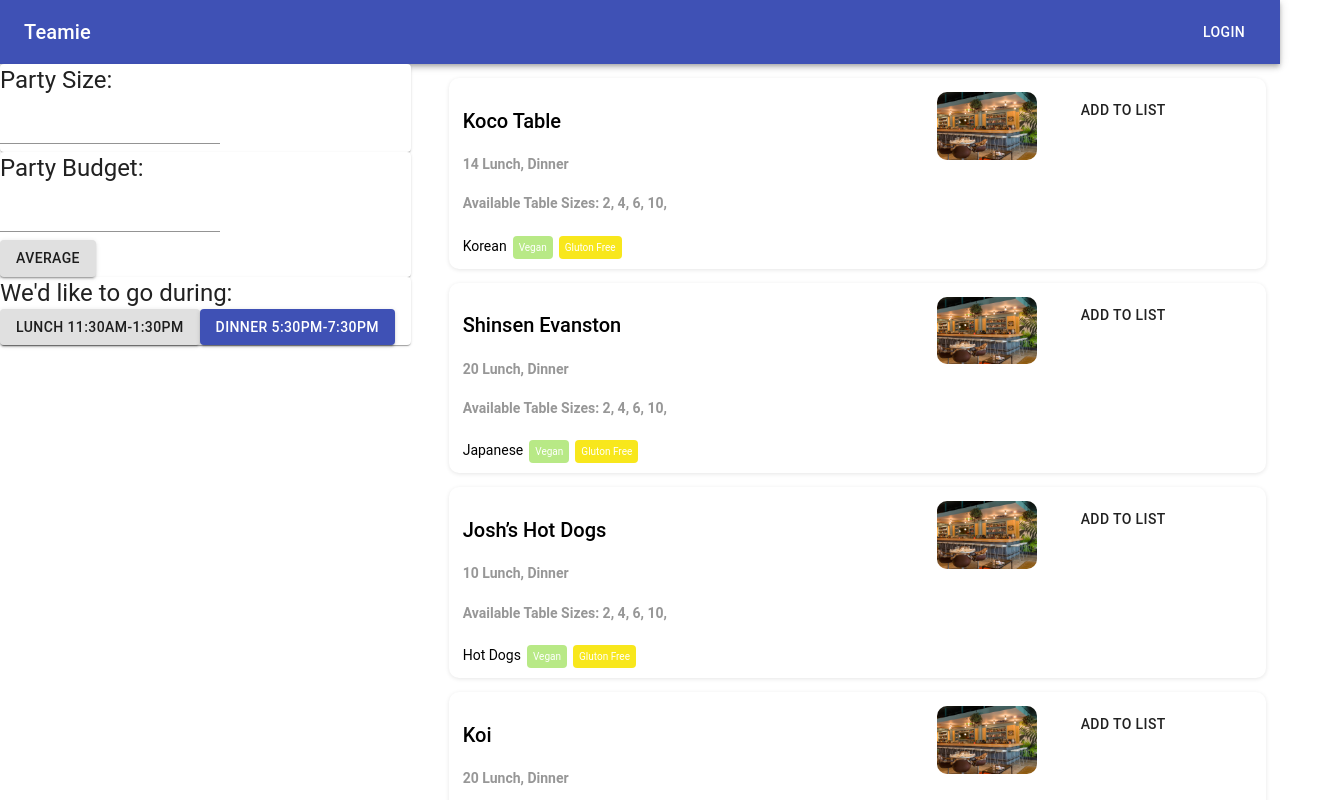
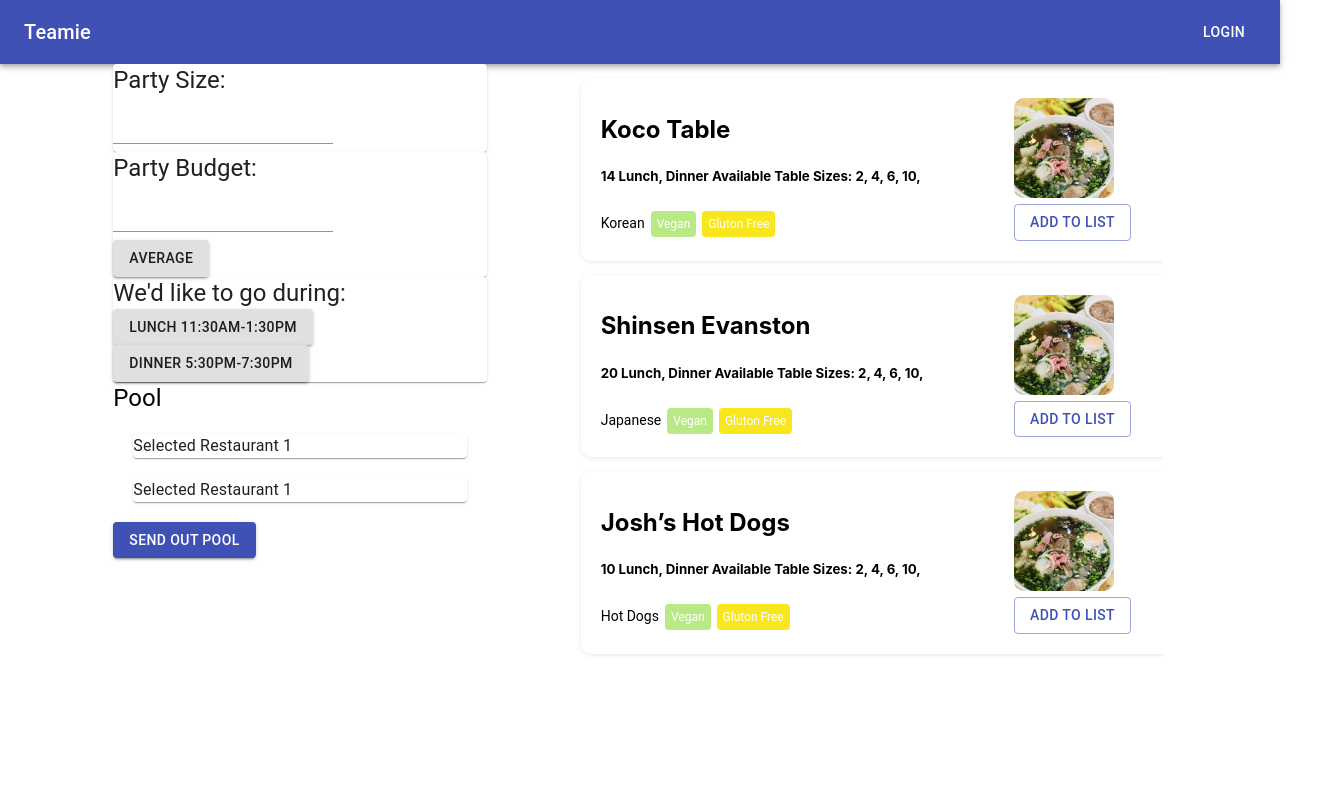
Before and after one commit to sachinsrivastava0126/teamie-ci-cd, a React (Create React App) app: page / in a window 1280 px wide. Shown: the top 800 px of the page, 1320 px wide, since content can reach past the window. Built offline with nearby package versions, Linux system fonts and the light colour scheme.

Commit message:
cards, scrollable list, pool
slice 1

```diff
--- a/src/App.css
+++ b/src/App.css
@@ -1,48 +1,29 @@
-.App {
-  text-align: center;
-}
 
-.App-logo {
-  height: 40vmin;
-}
-
-.App-header {
-  background-color: #282c34;
-  min-height: 100vh;
-  display: flex;
-  flex-direction: column;
-  align-items: center;
-  justify-content: center;
-  font-size: calc(10px + 2vmin);
-  color: white;
-}
-
-.App-link {
-  color: #09d3ac;
-}
 
 .restaurant-card {
-
+  width:100%;
   background: #FFF;
   margin: 14px;
-  padding: 14px;
+  padding: 20px;
   border-radius: 10px;
   box-shadow: 0 1px 4px rgba(0, 0, 0, 0.1);
+  line-height: 24px;
 }
 
 
 
-.restaurant-card h2{
+.restaurant-card ttl{
   color: #000;
   font-family: Roboto;
   font-size:20px;
   font-weight: 500;
 
+
 }
 
 
 
-.restaurant-card h5{
+.restaurant-card des{
   color: #979797;
   font-family: Roboto;
   font-size:14px;
@@ -59,7 +40,7 @@
   margin-right: 6px;
   color:#fff;
   font-family: Roboto;
-  font-size:10px;
+  font-size:12px;
   padding:6px;
   border-radius: 4px;
   background-color: #B8E986;
@@ -70,7 +51,7 @@
   margin-right: 6px;
   color:#fff;
   font-family: Roboto;
-  font-size:10px;
+  font-size:12px;
   padding:6px;
   border-radius: 4px;
   background-color: #F8E71C;
@@ -82,3 +63,7 @@
   width: 100px;
 
 }
+
+.Grid {
+  position: fixed;
+}
--- a/src/App.js
+++ b/src/App.js
@@ -9,6 +9,9 @@ import Grid from '@material-ui/core/Grid';
 import TextField from '@material-ui/core/TextField';
 import imgURL from './images/rest1.jpg';
 import './App.css';
+import GridList from '@material-ui/core/GridList';
+import GridListTile from '@material-ui/core/GridListTile';
+import Card from '@material-ui/core/Card';
 
 import firebase from 'firebase/app';
 import 'firebase/database';
@@ -32,6 +35,13 @@ const useStyles = makeStyles(theme => ({
   title: {
     flexGrow: 1,
   },
+    gridList: {
+    width: "100%",
+    height: 600,
+  },
+  card:{
+    margin: 20,
+  }
 }));
 
 const AppBar_header = () => {
@@ -93,27 +103,49 @@ const TimeFilter = () => {
         Lunch 11:30AM-1:30PM
       </Button>
 
-      <Button variant="contained" color="primary">
+      <Button variant="contained">
         Dinner 5:30PM-7:30PM
       </Button>
     </Paper>
   )
 }
 
+const Pool = () => {
+  const classes = useStyles()
 
+  return(
+    <div>
+      <Typography variant="h5" component="h3">Pool</Typography>
+<Card className={classes.card}>
+  <Typography>Selected Restaurant 1</Typography>
+
+
+</Card>
+<Card className={classes.card}>
+  <Typography>Selected Restaurant 1</Typography>
+
+</Card>
+ </div>
+
+  )
+}
 
 const GridComponent = ({restaurants}) => {
   return (
     <div>
-      <Grid container spacing={3}>
+      <Grid container spacing={10}>
+      <Grid item xs={1}></Grid>
       <Grid item xs={4}>
           <TeamMemberFilter></TeamMemberFilter>
           <BudgetFilter></BudgetFilter>
           <TimeFilter></TimeFilter>
+          <Pool></Pool>
+          <Button variant="contained" color="primary">Send out pool</Button>
       </Grid>
-      <Grid item xs={8}>
+      <Grid item xs={6}>
         <RestaurantList restaurants={restaurants}/>
       </Grid>
+      <Grid item xs={1}></Grid>
       </Grid>
 
     </div>
@@ -122,11 +154,18 @@ const GridComponent = ({restaurants}) => {
 }
 
 const RestaurantList = ({restaurants}) => {
+  const classes = useStyles()
 
   return(
-    <div>
-      { restaurants.map(restaurant => <Restaurant key={restaurant.id} restaurant={ restaurant } />) }
-    </div>
+
+    <GridList className={classes.gridList}>
+        <GridListTile cols={2} style={{ height: 'auto' }}>
+        { restaurants.map(restaurant => <Restaurant key={restaurant.id} restaurant={ restaurant } />) }
+
+        </GridListTile>
+
+
+      </GridList>
 
   )
 }
@@ -136,24 +175,22 @@ const Restaurant = ({key, restaurant}) => {
   return(
     <div className="restaurant-card">
      <Grid container spacing={3}>
-      <Grid item xs={7}>
+      <Grid item xs={8}>
    <h2>{restaurant.name}</h2>
 
-   <h5>{restaurant.price} Lunch, Dinner</h5>
-   <h5>Available Table Sizes: {restaurant.tables.map(size => <span>{size}, </span>)}</h5>
+   <h5>{restaurant.price} Lunch, Dinner Available Table Sizes: {restaurant.tables.map(size => <span>{size}, </span>)}</h5>
    <type>{restaurant.type}</type>
    <vegan>Vegan</vegan>
    <gltfree>Gluton Free</gltfree>
   </Grid>
 
-  <Grid item xs={2}>
+  <Grid item xs={3}>
 <img src={imgURL}/>
-</Grid>
-<Grid item xs={3}>
-<Button>Add to list</Button>
+<Button variant="outlined" color="primary">Add to list</Button>
 </Grid>
 
 </Grid>
+
 </div>
 )}
 
@@ -179,7 +216,8 @@ const App = () => {
   return (
     <div>
       <AppBar_header/>
-      <GridComponent restaurants={restaurantsAll.restaurants}/>
+      <GridComponent restaurants={restaurantsAll.restaurants} />
+
     </div>
   );
 }
```
Also changed, not shown: src/images/rest1.jpg.
